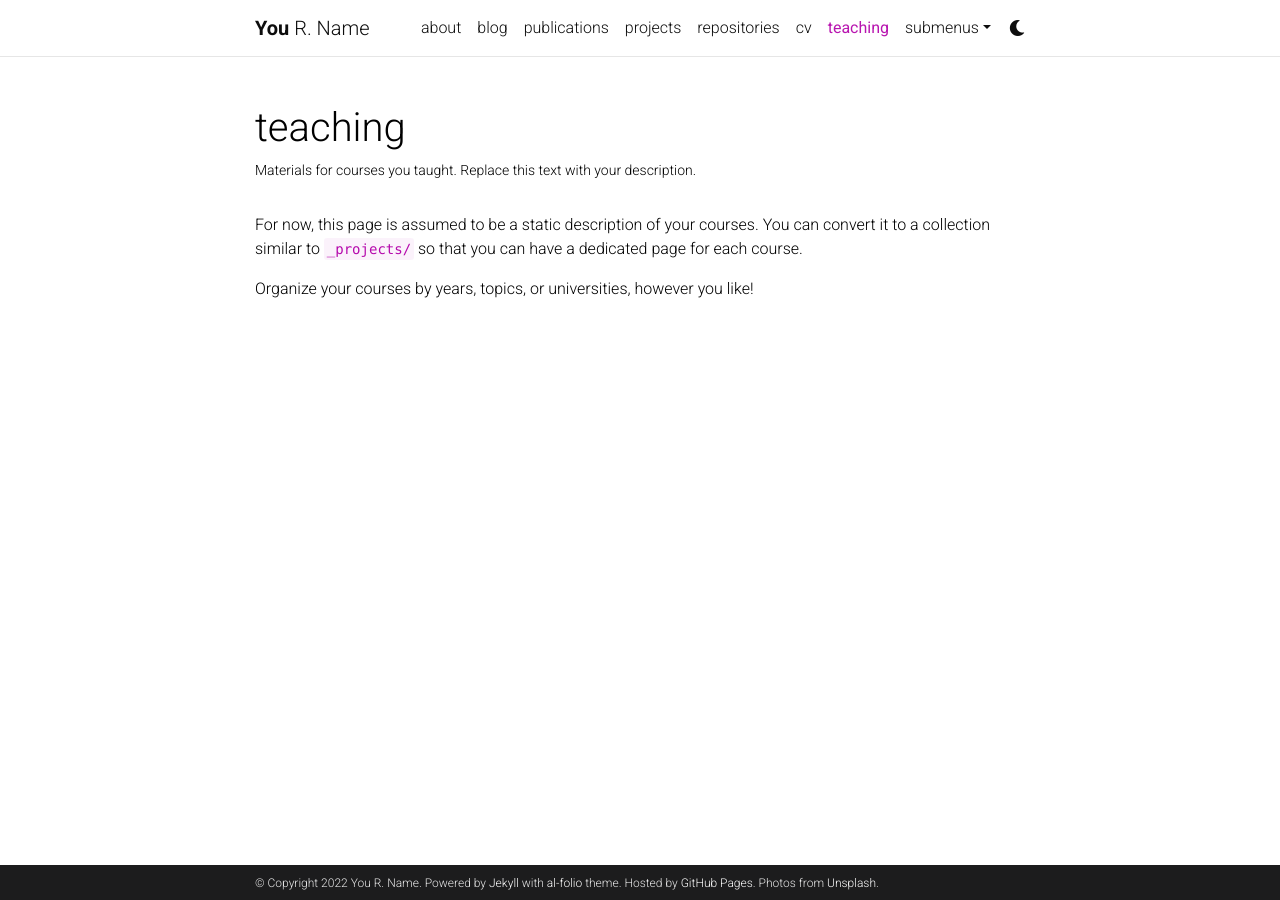
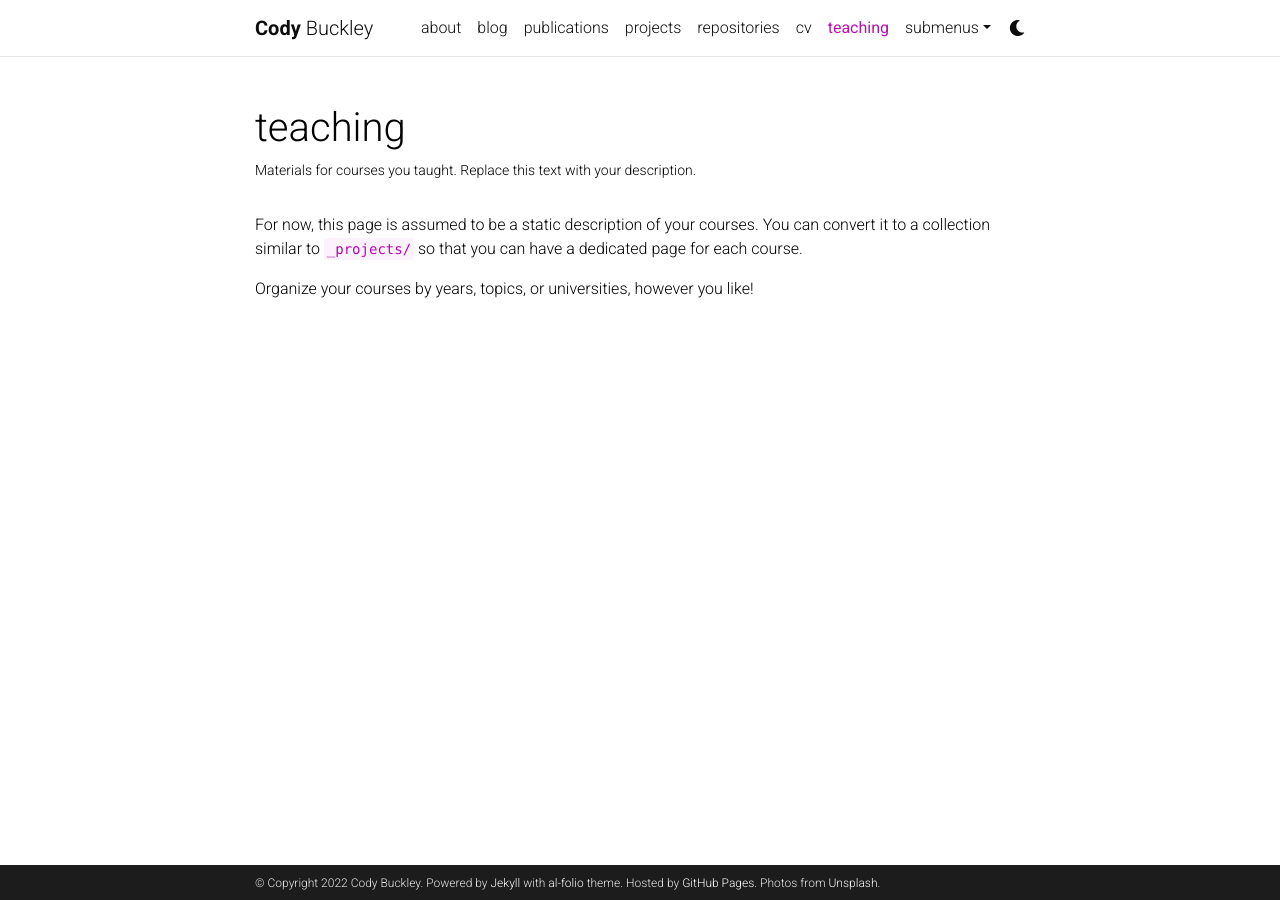
Before and after one commit to seabuck211/spacefolio, a Jekyll site: the page built from _pages/teaching.md, in a window 1280 px wide. Built offline with Jekyll 4.4.1, drawn with Linux system fonts in a browser that asks for light colours; comment, search, counter and statistics services are not loaded; a style sheet for code colours, icons or effects is not loaded.

Commit message:
Update _config.yml

```diff
--- a/_config.yml
+++ b/_config.yml
@@ -3,14 +3,14 @@
 # -----------------------------------------------------------------------------
 
 title: blank # the website title (if blank, full name will be used instead)
-first_name: You
-middle_name: R.
-last_name: Name
-email: you@example.com
+first_name: Cody
+middle_name:
+last_name: Buckley
+email: cody.buckley@gmail.com
 description: > # the ">" symbol means to ignore newlines until "footer_text:"
-  A simple, whitespace theme for academics. Based on [*folio](https://github.com/bogoli/-folio) design.
+  Save the. [*Space Whales](https://github.com/bogoli/-folio)
 footer_text: >
-  Powered by <a href="https://jekyllrb.com/" target="_blank">Jekyll</a> with <a href="https://github.com/alshedivat/al-folio">al-folio</a> theme.
+  Powered by <a href="https://jekyllrb.com/" target="_blank">Jekyll</a> with <a href="https://seabuck211.github.io/spacefolio/">al-folio</a> theme.
   Hosted by <a href="https://pages.github.com/" target="_blank">GitHub Pages</a>.
   Photos from <a href="https://unsplash.com" target="_blank">Unsplash</a>.
 keywords: jekyll, jekyll-theme, academic-website, portfolio-website  # add your own keywords or leave empty
```
